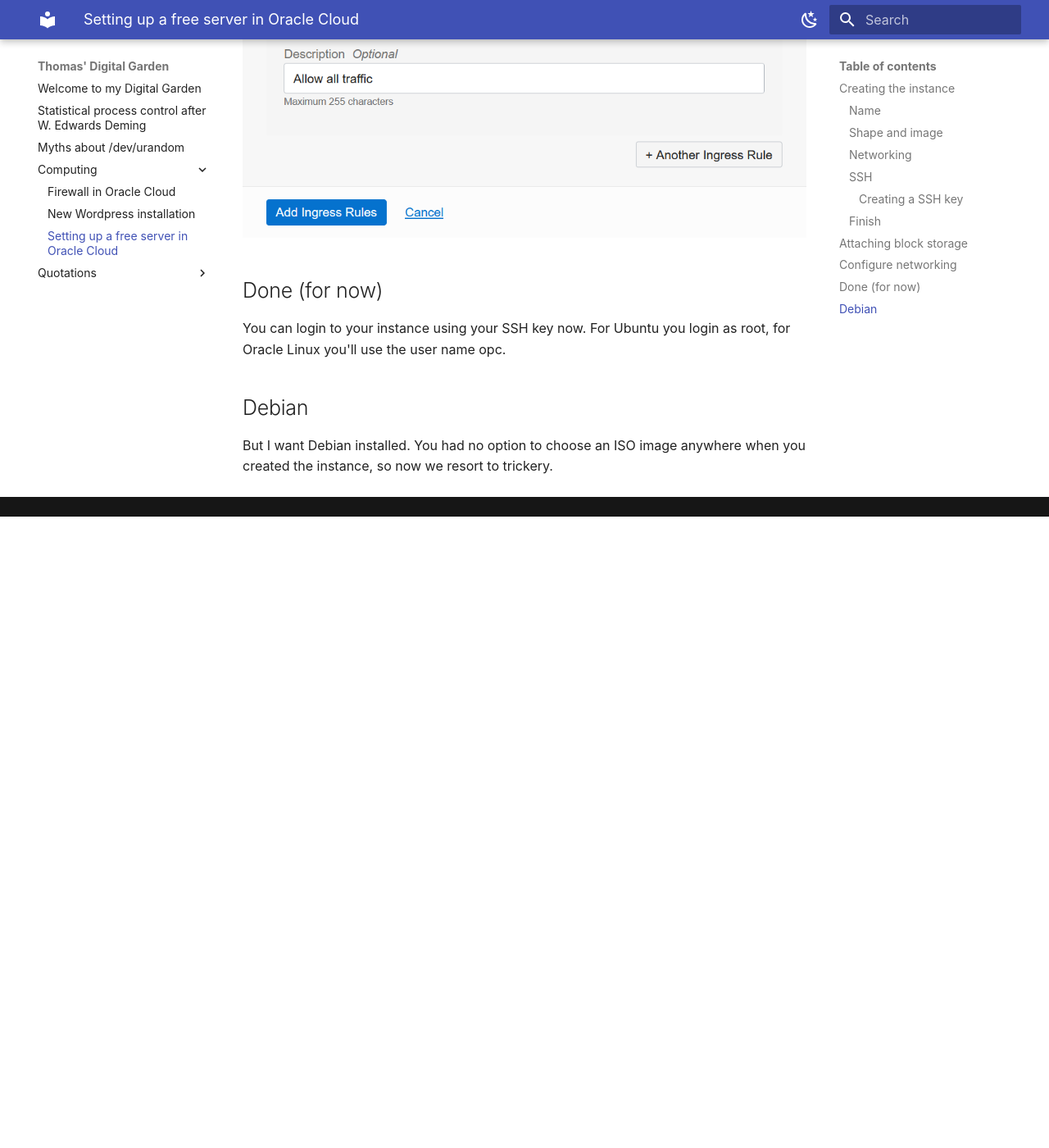
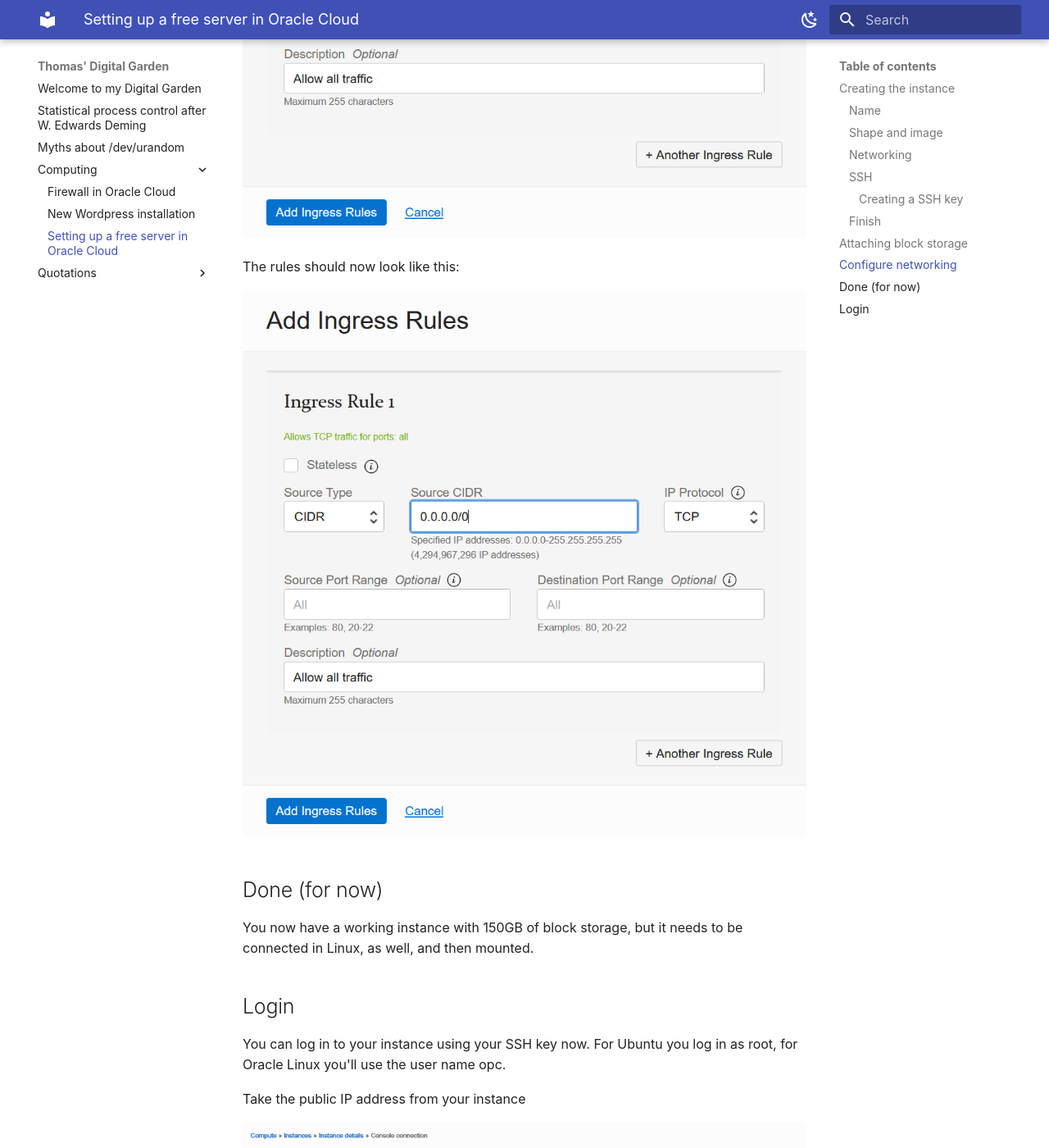
Before and after one commit to th/2uo.de, an MkDocs documentation site: the page built from docs/Computing/setting-up-a-free-server-in-oracle-cloud.md, in a window 1280 px wide and 1400 px high, scrolled down 14904 px. Shown: the whole window at 82% size. Built offline with MkDocs 1.6.1 and Material for MkDocs 9.7.7, drawn with Linux system fonts in a browser that asks for light colours; before the commit the page ends 15534 px from its top, so only the background shows below that; some of the changed text lies outside the part shown.

Commit message:
Adding login instructions.

```diff
--- a/docs/Computing/setting-up-a-free-server-in-oracle-cloud.md
+++ b/docs/Computing/setting-up-a-free-server-in-oracle-cloud.md
@@ -45,22 +45,22 @@ Now paste a prepared SSH **public key** into the text field.
 
 If you don't already have one ready, install PuTTY and start PuTTYgen.
 
-![PuTTYgen](setting-up-a-free-server-in-oracle-puttygen-1.png)
+![PuTTYgen](setting-up-a-free-server-in-oracle-cloud-puttygen-1.png)
 
 Click “Generate”, move the mouse a bit, and then use the highlighted text as your SSH key in the Oracle Cloud dashboard.
 You should also save it in a text file somewhere.
 
-![PuTTYgen](setting-up-a-free-server-in-oracle-puttygen-2.png)
+![PuTTYgen](setting-up-a-free-server-in-oracle-cloud-puttygen-2.png)
 
 PuTTY saves the private key in its own format, that other tools won't be able to handle.
-So select “Conversions” – “Export OpenSSH key” and save the private key in OpenSSH format.
+So select “Conversions” – “Export OpenSSH key” and save the private key in OpenSSH format.
 
 **Don't lose that private key!**
 
 If you later need the public key again, but didn't save it, you can always load the private key (from PuTTY's own file format)
 and see the public key again in the top field.
 
-![PuTTYgen](setting-up-a-free-server-in-oracle-puttygen-3.png)
+![PuTTYgen](setting-up-a-free-server-in-oracle-cloud-puttygen-3.png)
 
 ### Finish
 
@@ -74,7 +74,7 @@ Your instance has got a boot volume (think: virtual hard disk) of 50 GB. You can
 
 The free tier allows you 200 GB, so let's use the missing 150GB!
 
-Go to the “Storage” section and select “Block Volumes”.
+Go to the “Storage” section and select “Block Volumes”.
 
 ![Storage](setting-up-a-free-server-in-oracle-cloud-menu-block-volume.png)
 
@@ -118,10 +118,36 @@ Add an ingress rule that allows everything: Source CIDR is 0.0.0.0/0, protocol i
 
 ![Networking](setting-up-a-free-server-in-oracle-cloud-networking-4.png)
 
+The rules should now look like this:
+
+![Networking](setting-up-a-free-server-in-oracle-cloud-networking-4.png)
+
 ## Done (for now)
 
-You can login to your instance using your SSH key now. For Ubuntu you login as root, for Oracle Linux you'll use the user name opc.
+You now have a working instance with 150GB of block storage, but it needs to be connected in Linux, as well, and then mounted.
 
-## Debian
+## Login
 
-But I want Debian installed. You had no option to choose an ISO image anywhere when you created the instance, so now we resort to trickery.
+You can log in to your instance using your SSH key now. For Ubuntu you log in as root, for Oracle Linux you'll use the user name opc.
+
+Take the public IP address from your instance
+
+![Login](setting-up-a-free-server-in-oracle-cloud-login-1.png)
+
+and put it into the “Host Name” field in PuTTY:
+
+![Login](setting-up-a-free-server-in-oracle-cloud-login-2.png)
+
+Under “Connection”, “Data”, “Auto-login username” enter “opc” for Oracle Linux or “ubuntu” for Ubuntu Linux.
+
+![Login](setting-up-a-free-server-in-oracle-cloud-login-3.png)
+
+Under “Auth”, “Private key-file” browse and enter your SSH key, that you created under [Creating a SSH key](#creating-a-ssh-key) in OpenSSH format.
+
+![Login](setting-up-a-free-server-in-oracle-cloud-login-4.png)
+
+Now back to the “Session” section, enter a name and click “Save” to the right.
+
+![Login](setting-up-a-free-server-in-oracle-cloud-login-4.png)
+
+Now you can “Open” the connection to your server.
```
Also changed, not shown: other parts of docs/Computing/setting-up-a-free-server-in-oracle-cloud.md (+5 -5 lines), docs/Computing/setting-up-a-free-server-in-oracle-cloud-login-1.png (added), docs/Computing/setting-up-a-free-server-in-oracle-cloud-login-2.png (added), docs/Computing/setting-up-a-free-server-in-oracle-cloud-login-3.PNG (added), docs/Computing/setting-up-a-free-server-in-oracle-cloud-login-4.png (added), docs/Computing/setting-up-a-free-server-in-oracle-cloud-login-5.png (added), docs/Computing/setting-up-a-free-server-in-oracle-cloud-networking-5.png (added), docs/Computing/setting-up-a-free-server-in-oracle-cloud-puttygen-1.png (added), docs/Computing/setting-up-a-free-server-in-oracle-cloud-puttygen-2.png (added), docs/Computing/setting-up-a-free-server-in-oracle-cloud-puttygen-3.png (added).
